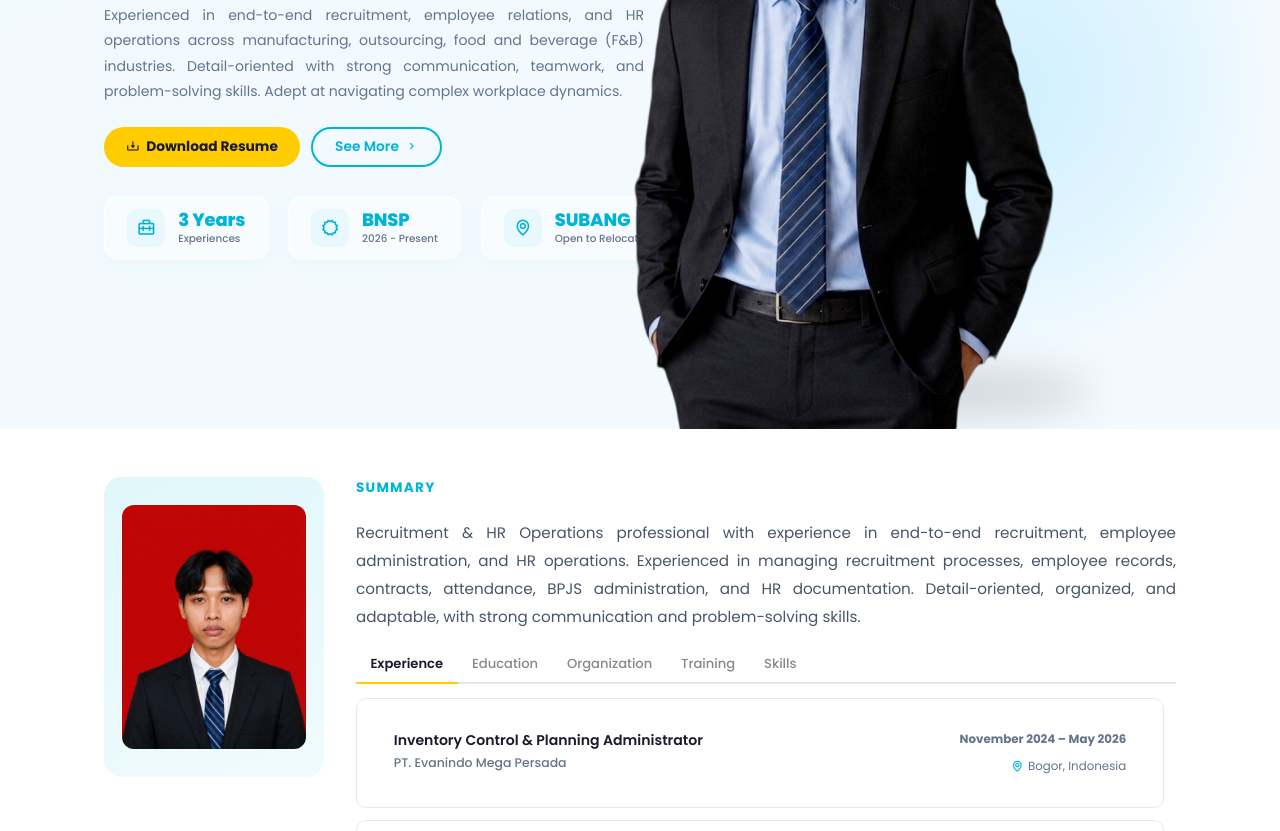
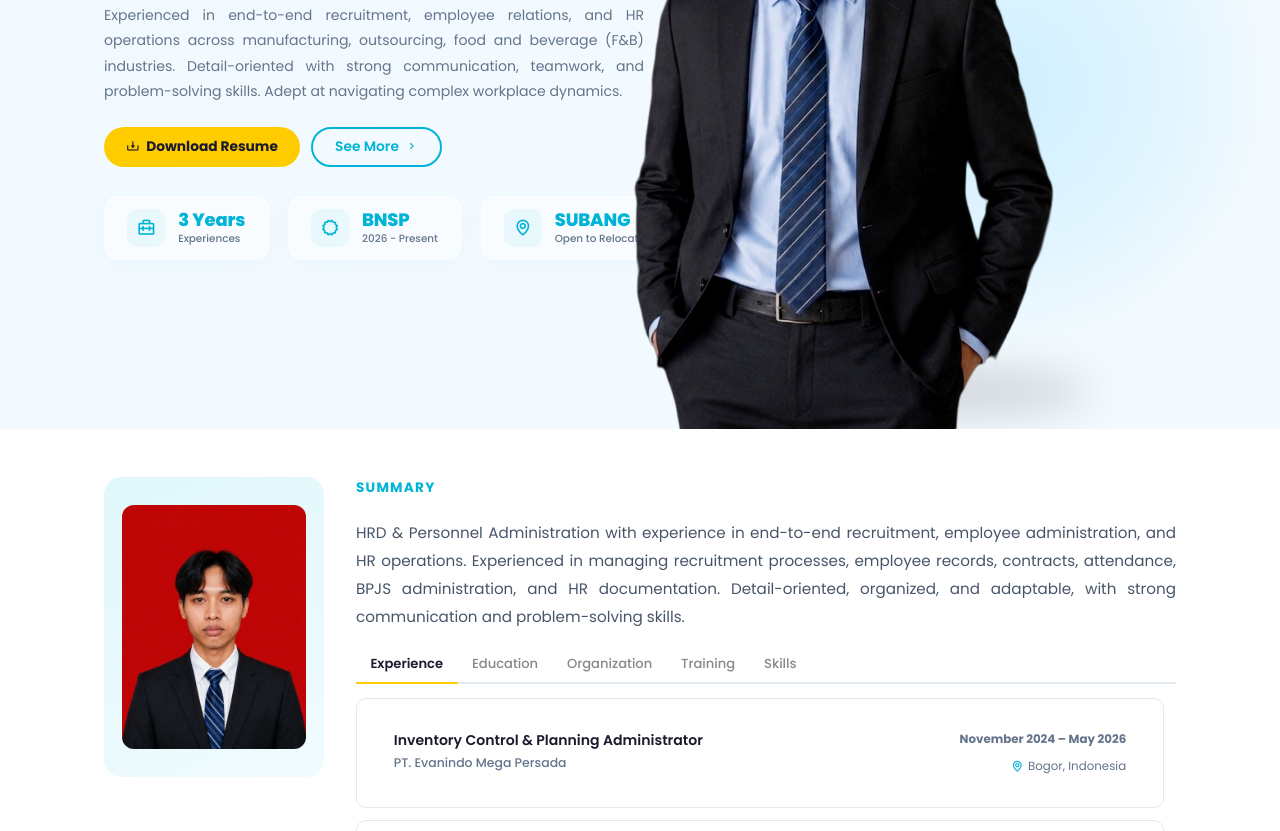
Before and after one commit to wahyudiansyahas/wahyudiansyahas.github.io, a plain HTML site: page index.html in a window 1280 px wide. Shown: the part 371-1202 px from the top of the page. Drawn offline with nearby package versions, Linux system fonts and the light colour scheme.

Commit message:
Update index.html

```diff
--- a/index.html
+++ b/index.html
@@ -102,7 +102,7 @@
         <div class="about-summary">
           <h4 class="summary-label">Summary</h4>
           <p class="summary-text">
-            Recruitment & HR Operations professional with experience in end-to-end recruitment, employee administration, and HR operations. Experienced in managing recruitment processes, employee records, contracts, attendance, BPJS administration, and HR documentation. Detail-oriented, organized, and adaptable, with strong communication and problem-solving skills.
+            HRD & Personnel Administration with experience in end-to-end recruitment, employee administration, and HR operations. Experienced in managing recruitment processes, employee records, contracts, attendance, BPJS administration, and HR documentation. Detail-oriented, organized, and adaptable, with strong communication and problem-solving skills.
           </p>
         </div>
 
```
